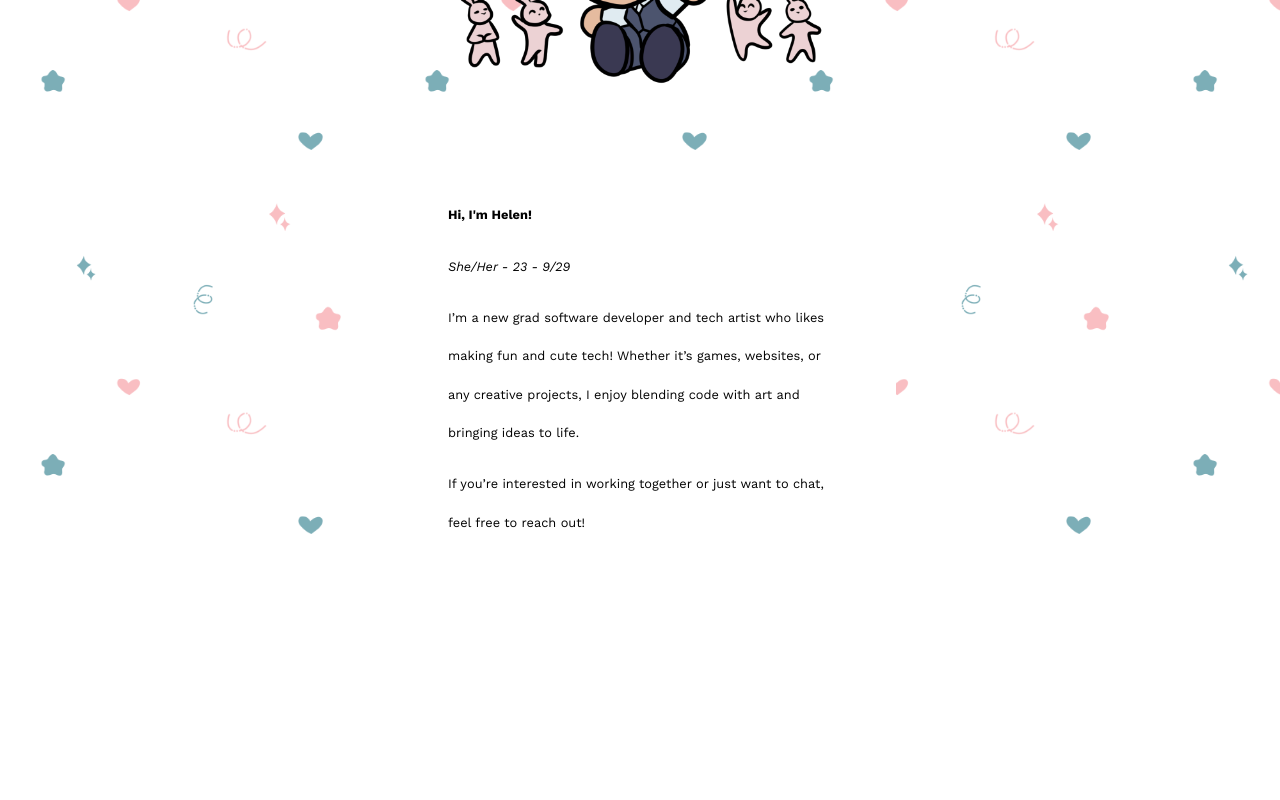
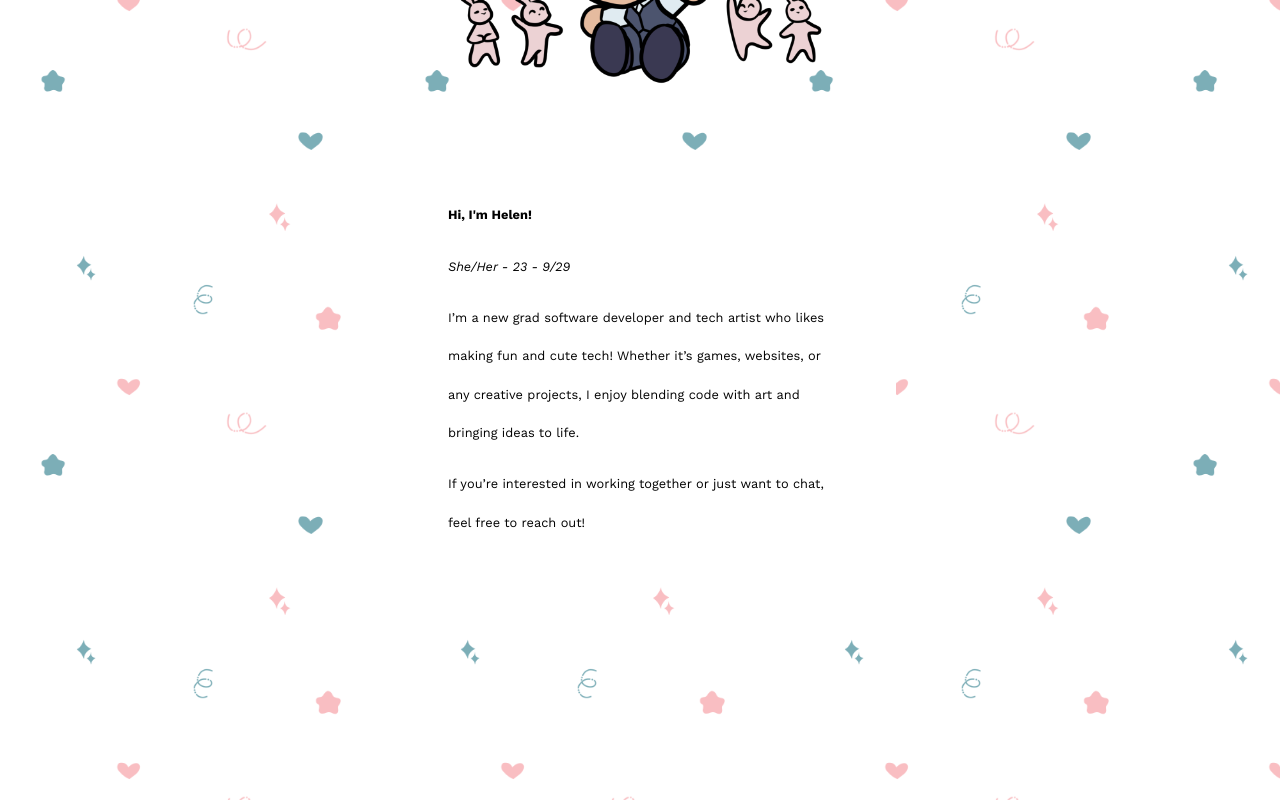
Before and after one commit to queenaccila/acci-website, a React (Vite) app: page / in a window 1280 px wide. Shown: the part 585-1385 px from the top of the page. Before the commit the page ends 1159 px from the top, so only its background shows below. Built offline with nearby package versions, Linux system fonts and the light colour scheme.

Commit message:
added extra padding on the bottom

```diff
--- a/src/Page-Format.css
+++ b/src/Page-Format.css
@@ -32,6 +32,14 @@
   margin: auto;
 }
 
+.bottom-empty {
+  display: flex;
+  height: 100%;
+  width: 100%;
+  background-color: transparent;
+  padding-bottom: 200px;
+}
+
 @media (max-width: 768px) {
   .title-container {
     flex-direction: column;
@@ -49,4 +57,8 @@
   .section-img {
     width: 80%;
   }
+
+  .bottom-empty {
+    padding-bottom: 100px;
+  }
 }
--- a/src/Page-Format.jsx
+++ b/src/Page-Format.jsx
@@ -23,6 +23,10 @@ function PageFormat({imageSrc, description}) {
         <img src={imageSrc} className="section-img"/>
 
         <Description texts={description}/>
+
+        <div className="bottom-empty">
+          <p></p>
+        </div>
     </>
   )
 }
```
